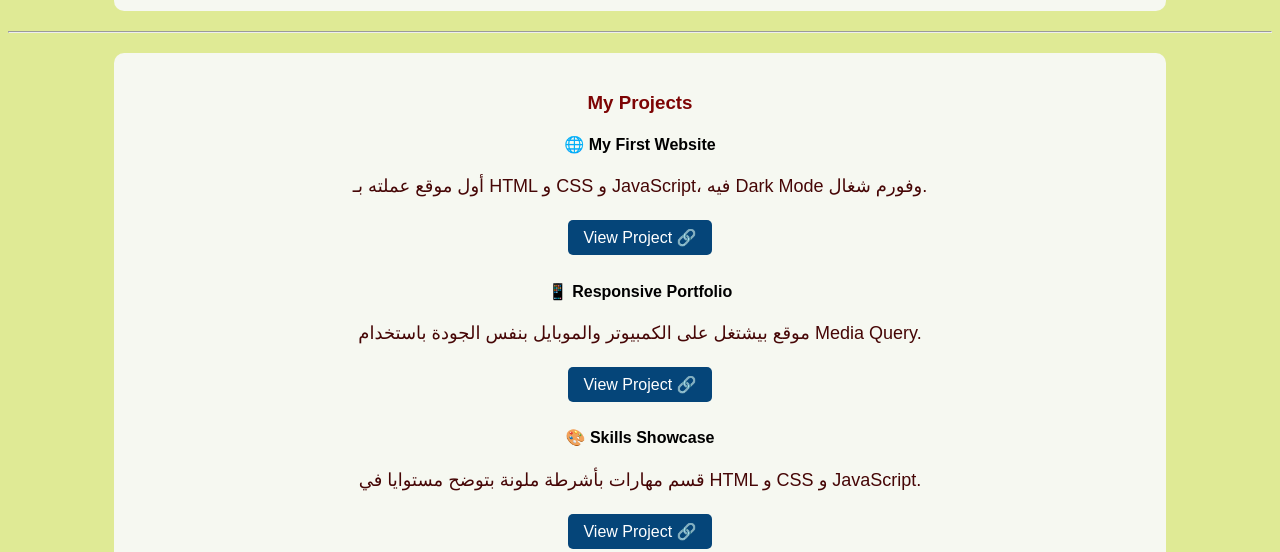
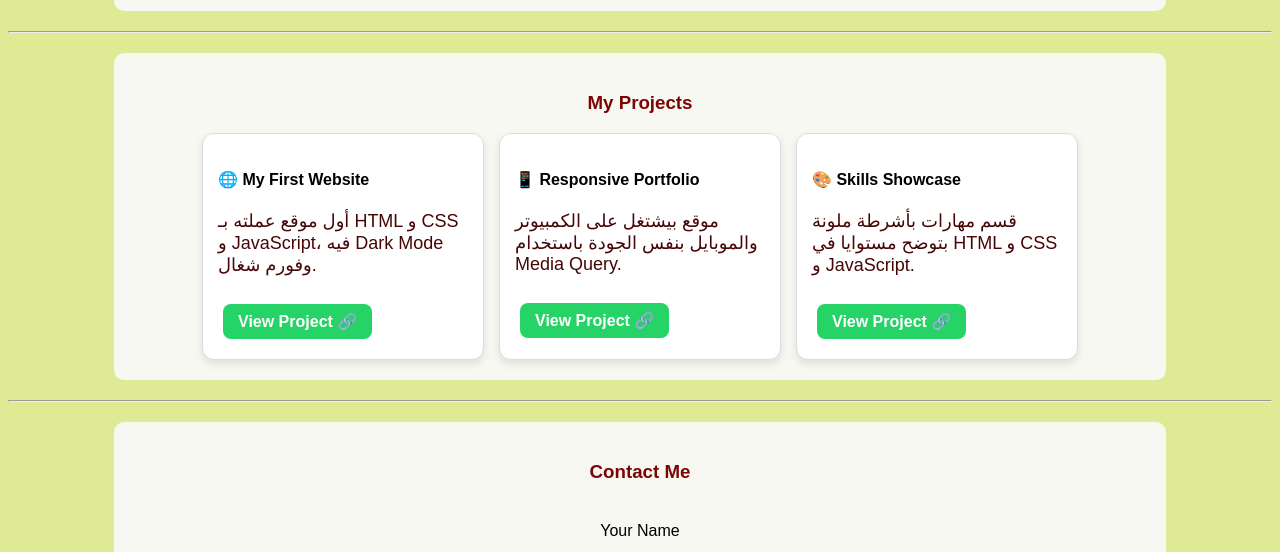
Before and after one commit to ashrafkota99/my-website, a plain HTML site: page index.html in a window 1280 px wide. Shown: the part 1417-1969 px from the top of the page. Drawn offline with Linux system fonts and the light colour scheme.

Commit message:
Add styles for project cards in style.css
Added styles for project cards including hover effects and link styles.

```diff
--- a/style.css
+++ b/style.css
@@ -124,6 +124,40 @@ td {
 .skill-fill.js {
      width: 50%; background-color: #f0db4f; color: #222;
      }
+/* Projects */
+.projects {
+    display: flex;
+    flex-wrap: wrap;
+    justify-content: center;
+    gap: 15px;
+}
+
+.project-card {
+    background-color: white;
+    border: 1px solid #ddd;
+    border-radius: 12px;
+    padding: 15px;
+    width: 250px;
+    box-shadow: 0 4px 8px rgba(0,0,0,0.1);
+    transition: 0.3s;
+    text-align: left;
+}
+
+.project-card:hover {
+    transform: translateY(-5px);
+    box-shadow: 0 8px 16px rgba(0,0,0,0.2);
+}
+
+.project-card a {
+    display: inline-block;
+    margin-top: 10px;
+    background-color: #25D366;
+    color: white;
+    padding: 8px 15px;
+    border-radius: 8px;
+    text-decoration: none;
+    font-weight: bold;
+}
 
 /* forms */
 form {
```
